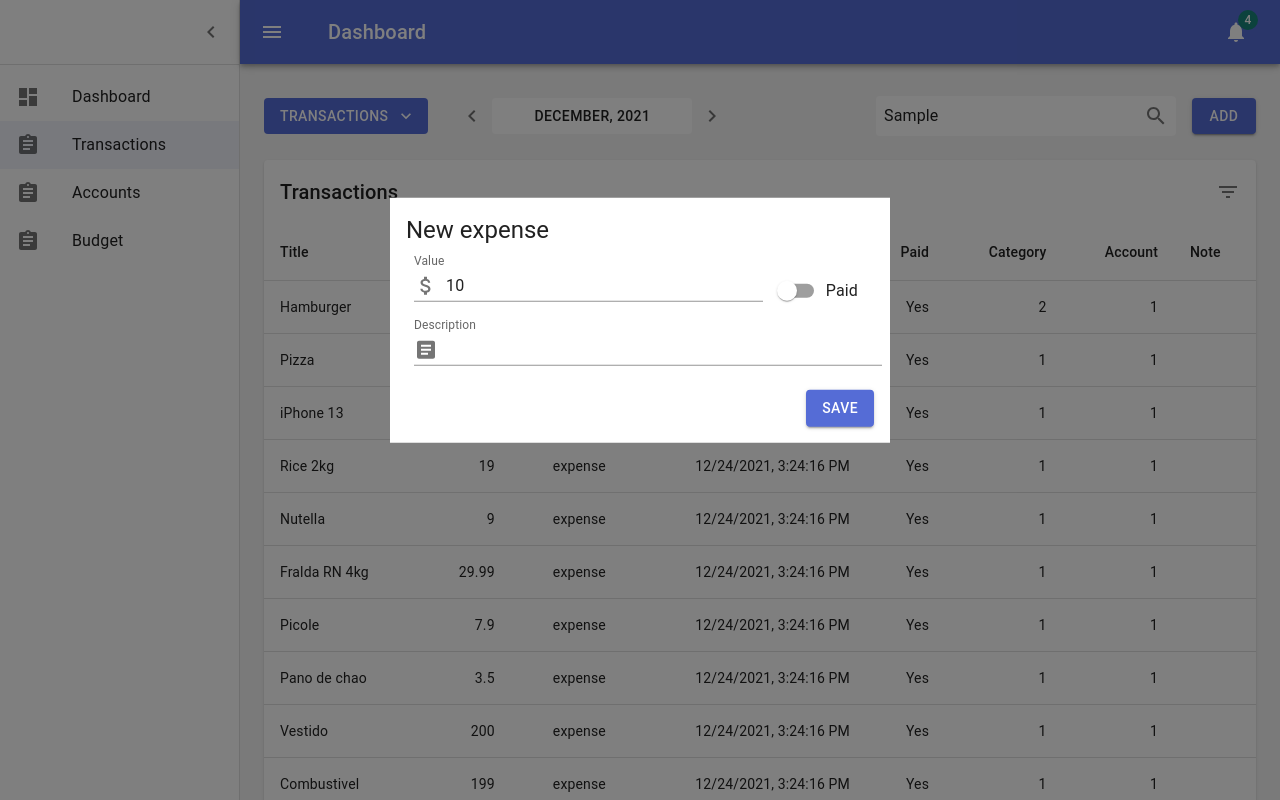
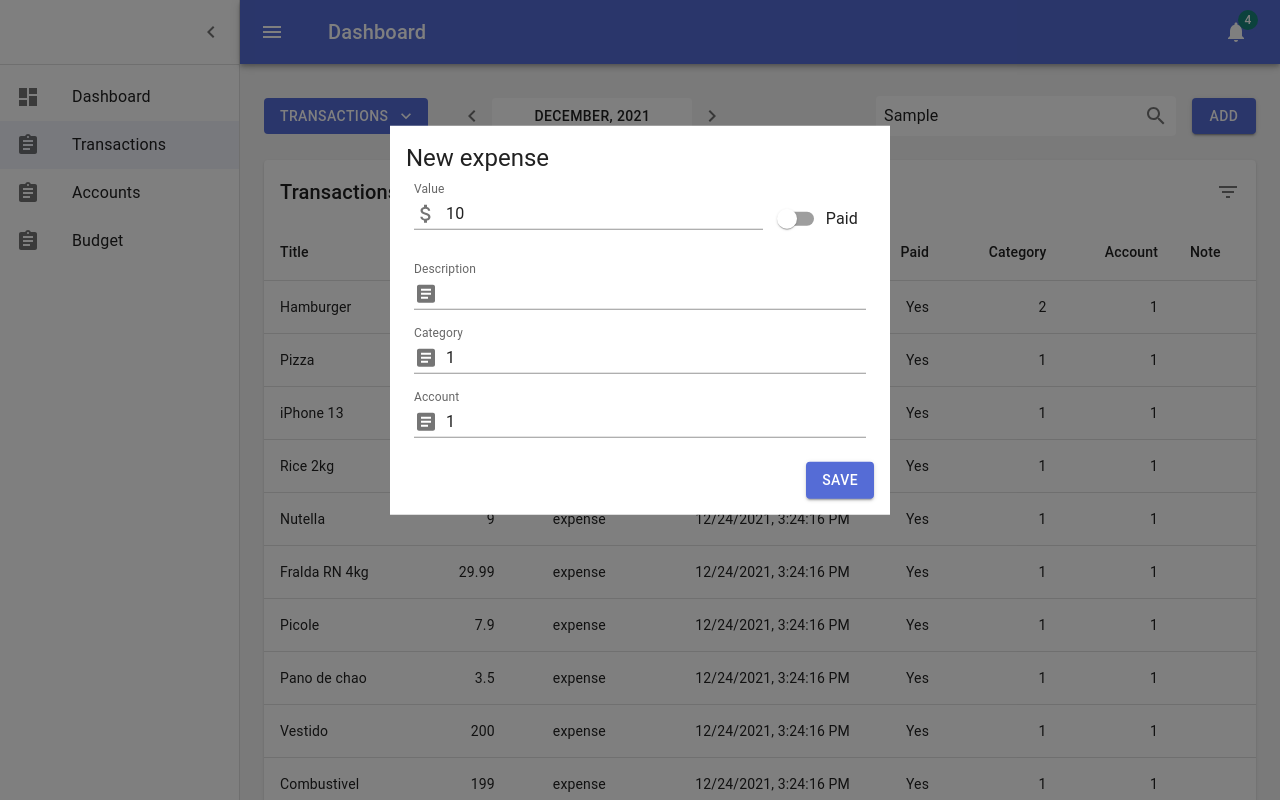
Before and after one commit to opchav/kommoney, a Next.js app: page /transactions in a window 1280 px wide. Both pictures are taken after typing "Sample" into the empty fields and a click on the button "ADD". Built offline with nearby package versions, Linux system fonts and the light colour scheme.

Commit message:
add transaction form fields

```diff
--- a/package.json
+++ b/package.json
@@ -23,9 +23,11 @@
     "@emotion/server": "^11.4.0",
     "@emotion/styled": "^11.6.0",
     "@mui/icons-material": "^5.2.5",
+    "@mui/lab": "^5.0.0-alpha.63",
     "@mui/material": "^5.2.5",
     "@next-auth/prisma-adapter": "1.0.1",
     "@prisma/client": "3.7.0",
+    "date-fns": "^2.28.0",
     "next": "^12.0.7",
     "next-auth": "4.0.6",
     "nodemailer": "^6.7.2",
--- a/src/components/TransactionForm.tsx
+++ b/src/components/TransactionForm.tsx
@@ -1,5 +1,5 @@
 import * as React from 'react';
-import { useForm, SubmitHandler } from 'react-hook-form';
+import { useForm, SubmitHandler, Controller } from 'react-hook-form';
 import { styled } from '@mui/material/styles';
 import Button from '@mui/material/Button';
 import Modal from '@mui/material/Modal';
@@ -8,7 +8,6 @@ import Typography from '@mui/material/Typography';
 import TextField from '@mui/material/TextField';
 import AttachMoneyIcon from '@mui/icons-material/AttachMoney';
 import ArticleIcon from '@mui/icons-material/Article';
-import { useTransactionsDispatch } from '../context/TransactionContext';
 import {
   FormControl,
   FormControlLabel,
@@ -18,6 +17,8 @@ import {
   Stack,
   Switch,
 } from '@mui/material';
+import { LocalizationProvider, DatePicker } from '@mui/lab';
+import AdapterDateFns from '@mui/lab/AdapterDateFns';
 
 const ModalBox = styled(Box)(({ theme }) => ({
   position: 'absolute',
@@ -33,17 +34,24 @@ type TransactionInput = {
   value: number;
   title: string;
   paid: boolean;
+  date: Date;
+  category: string;
+  account: string;
 };
 
 const initTransaction: TransactionInput = {
   title: '',
   value: 10,
   paid: false,
+  date: new Date(),
+  category: '1',
+  account: '1',
 };
 
 export default function TransactionForm() {
   const [open, setOpen] = React.useState(false);
   const {
+    control,
     register,
     handleSubmit,
     watch,
@@ -85,7 +93,7 @@ export default function TransactionForm() {
                       <AttachMoneyIcon />
                     </InputAdornment>
                   }
-                  {...register('value')}
+                  {...register('value', { required: true })}
                 />
               </FormControl>
               <FormControlLabel
@@ -94,7 +102,24 @@ export default function TransactionForm() {
               />
             </Stack>
 
-            <FormControl fullWidth sx={{ m: 1 }} variant="standard">
+            <FormControl sx={{ m: 1 }} variant="standard">
+              <LocalizationProvider dateAdapter={AdapterDateFns}>
+                <Controller
+                  control={control}
+                  name="date"
+                  rules={{ required: true }}
+                  render={({ field: { onChange, value } }) => (
+                    <DatePicker
+                      onChange={onChange}
+                      value={value}
+                      renderInput={(props) => <TextField {...props} variant="standard" />}
+                    />
+                  )}
+                />
+              </LocalizationProvider>
+            </FormControl>
+
+            <FormControl sx={{ m: 1 }} variant="standard">
               <InputLabel htmlFor="standard-adornment-amount">Description</InputLabel>
               <Input
                 id="tx-title"
@@ -104,7 +129,35 @@ export default function TransactionForm() {
                     <ArticleIcon />
                   </InputAdornment>
                 }
-                {...register('title')}
+                {...register('title', { required: true })}
+              />
+            </FormControl>
+
+            <FormControl sx={{ m: 1 }} variant="standard">
+              <InputLabel htmlFor="standard-adornment-amount">Category</InputLabel>
+              <Input
+                id="tx-category"
+                defaultValue={initTransaction.category}
+                startAdornment={
+                  <InputAdornment position="start">
+                    <ArticleIcon />
+                  </InputAdornment>
+                }
+                {...register('category', { required: true })}
+              />
+            </FormControl>
+
+            <FormControl sx={{ m: 1 }} variant="standard">
+              <InputLabel htmlFor="standard-adornment-amount">Account</InputLabel>
+              <Input
+                id="tx-account"
+                defaultValue={initTransaction.account}
+                startAdornment={
+                  <InputAdornment position="start">
+                    <ArticleIcon />
+                  </InputAdornment>
+                }
+                {...register('account', { required: true })}
               />
             </FormControl>
 
```
Also changed, not shown: 1 other file (tests, documents, lock files or other folders).
